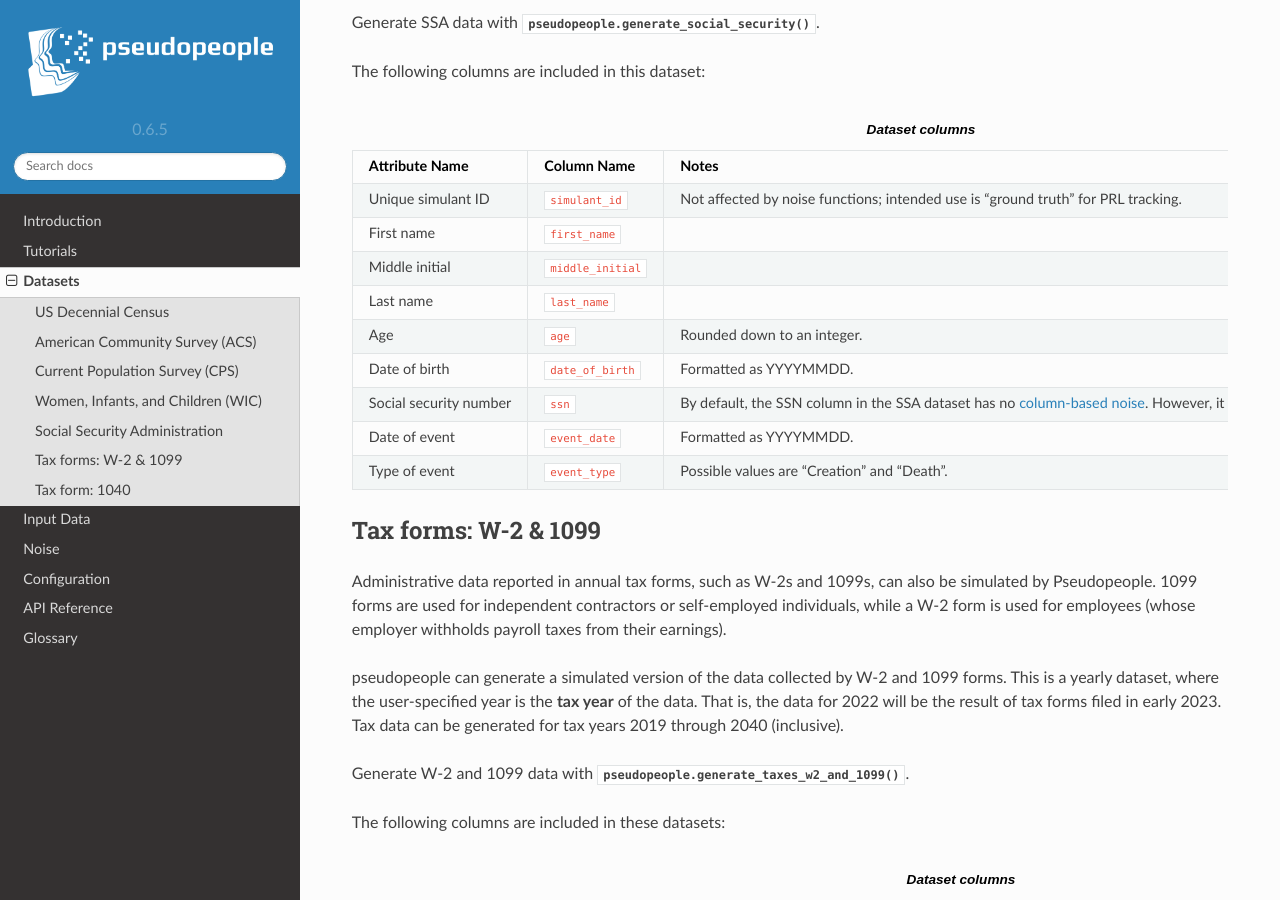
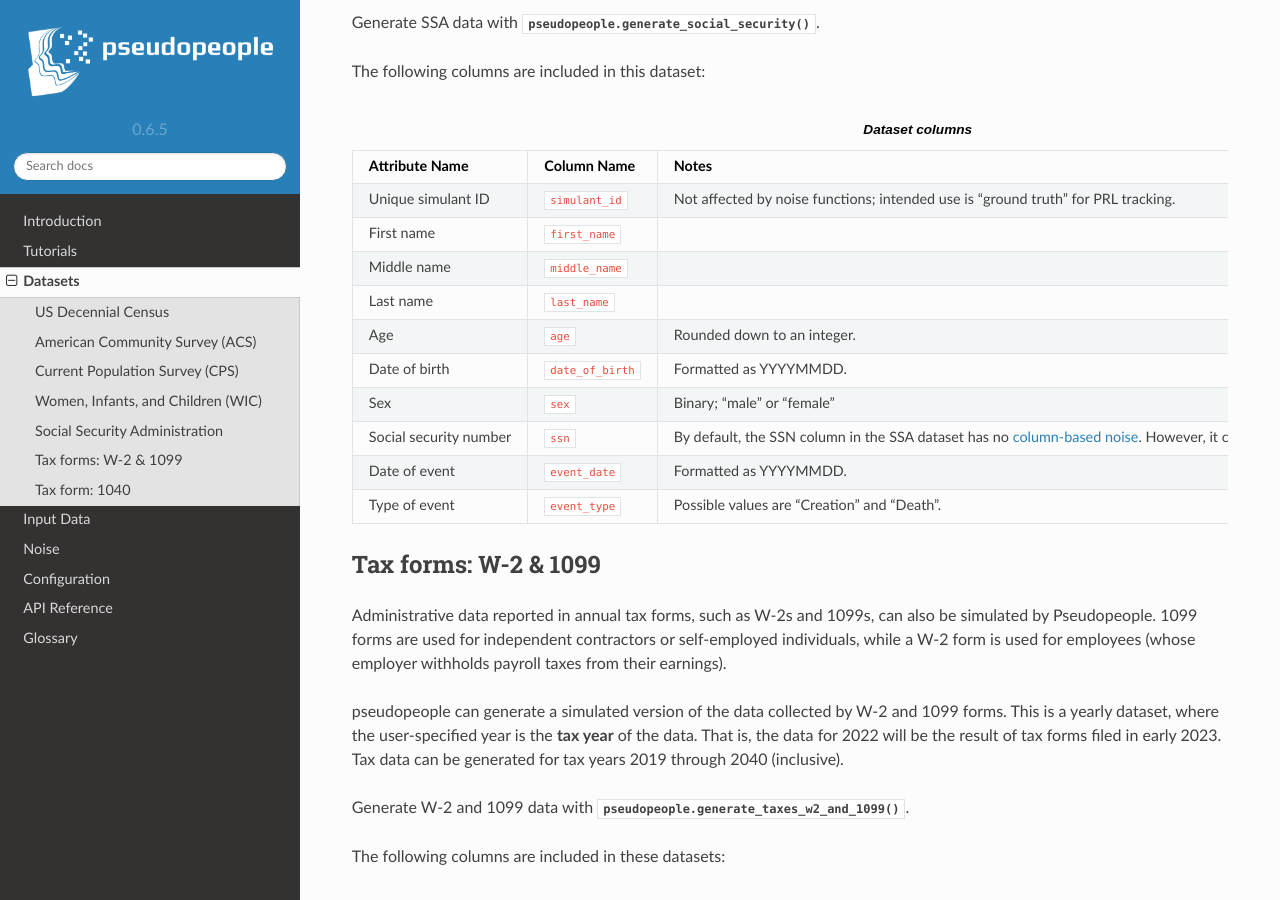
Before and after one commit to ihmeuw/pseudopeople, a Sphinx documentation site: the page built from docs/source/datasets/index.rst, in a window 1280 px wide and 900 px high, scrolled down 4904 px. Built offline with Sphinx 7.4.7 and the Read the Docs theme 2.0.0, drawn with Linux system fonts in a browser that asks for light colours.

Commit message:
Add middle name and sex columns to SSA dataset

```diff
--- a/docs/source/datasets/index.rst
+++ b/docs/source/datasets/index.rst
@@ -369,8 +369,8 @@ The following columns are included in this dataset:
    * - First name
      - :code:`first_name`
      -
-   * - Middle initial
-     - :code:`middle_initial`
+   * - Middle name
+     - :code:`middle_name`
      -
    * - Last name
      - :code:`last_name`
@@ -381,6 +381,9 @@ The following columns are included in this dataset:
    * - Date of birth
      - :code:`date_of_birth`
      - Formatted as YYYYMMDD.
+   * - Sex
+     - :code:`sex`
+     - Binary; "male" or "female"
    * - Social security number
      - :code:`ssn`
      - By default, the SSN column in the SSA dataset has no :ref:`column-based noise <column_noise>`.
```
